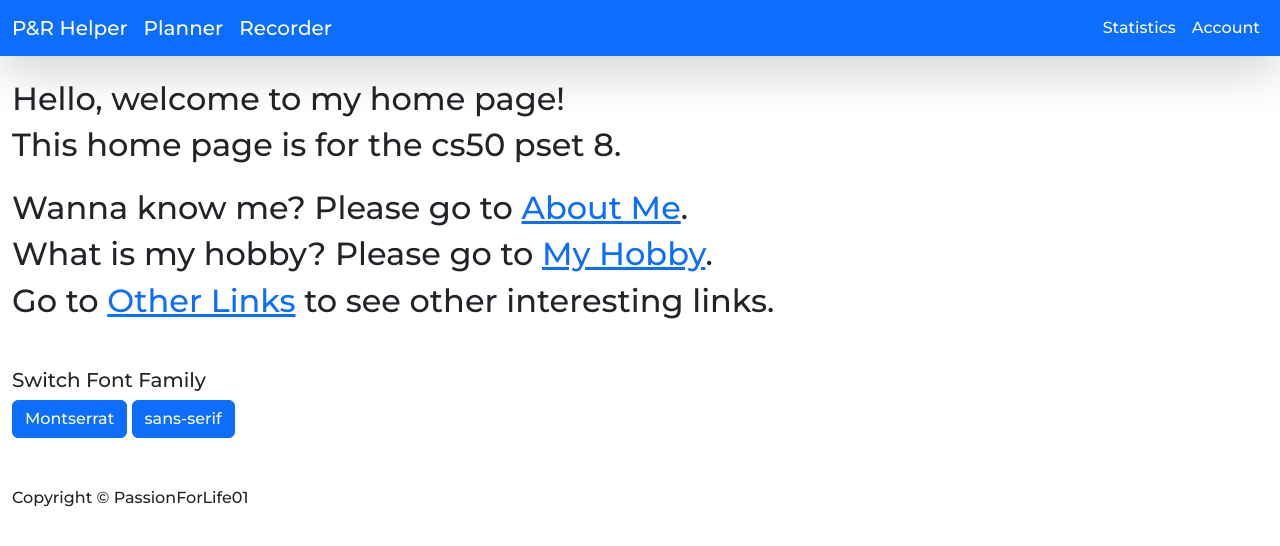
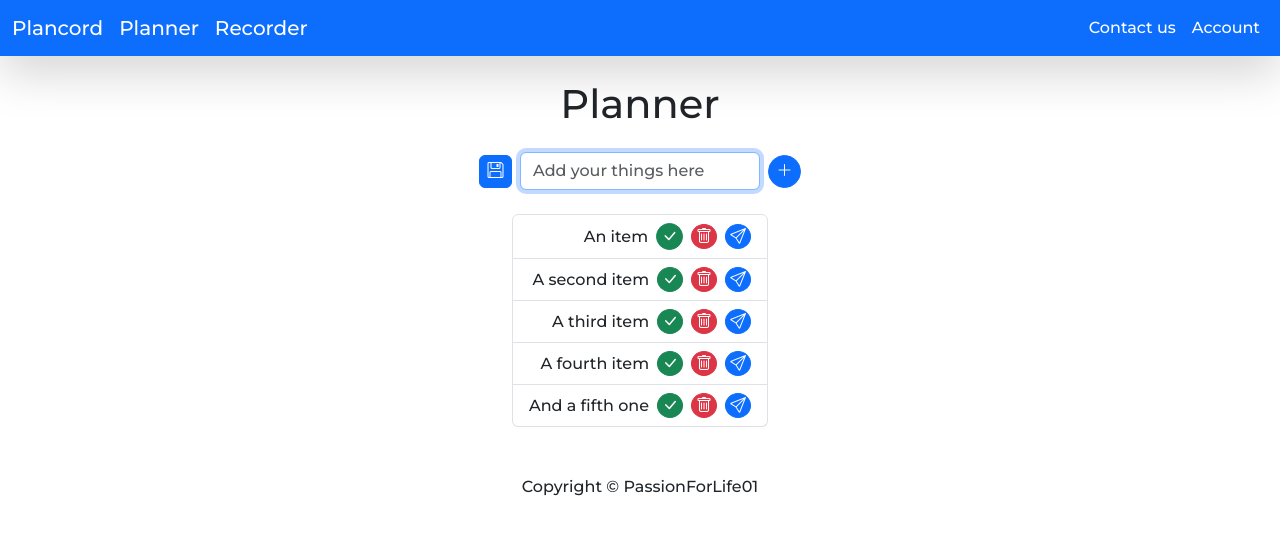
Before and after one commit to PassionForLife01/project, a plain HTML site: page planner.html in a window 1280 px wide. Drawn offline with nearby package versions, Linux system fonts and the light colour scheme.

Commit message:
Tweaked the front end page

```diff
--- a/planner.html
+++ b/planner.html
@@ -9,21 +9,31 @@
         <!-- Bootstrap -->
         <link href="https://cdn.jsdelivr.net/npm/bootstrap@5.3.3/dist/css/bootstrap.min.css" rel="stylesheet" integrity="sha384-QWTKZyjpPEjISv5WaRU9OFeRpok6YctnYmDr5pNlyT2bRjXh0JMhjY6hW+ALEwIH" crossorigin="anonymous">
         <script src="https://cdn.jsdelivr.net/npm/bootstrap@5.3.3/dist/js/bootstrap.bundle.min.js" integrity="sha384-YvpcrYf0tY3lHB60NNkmXc5s9fDVZLESaAA55NDzOxhy9GkcIdslK1eN7N6jIeHz" crossorigin="anonymous"></script>
+        <link rel="stylesheet" href="https://cdn.jsdelivr.net/npm/bootstrap-icons/font/bootstrap-icons.css">
 
         <!-- Google Font -->
         <link href="https://fonts.googleapis.com/css2?family=Montserrat:wght@500&display=swap" rel="stylesheet">
 
-        <!-- Custome Style -->
+        <!-- Custome Head Part -->
+        <script src="https://cdn.jsdelivr.net/npm/sortablejs@latest/Sortable.min.js"></script>
         <link href="/static/font.css" rel="stylesheet">
+        <link href="/static/button.css" rel="stylesheet">
         <link href="/static/planner.css" rel="stylesheet">
         <title>P&amp;R Helper : Planner</title>
+        <script>
+            document.addEventListener('DOMContentLoaded', function() {
+                new Sortable(plannedThings, {
+                    animation: 100,
+                })
+            })
+        </script>
     </head>
     <body class="custom-font-family">
         <!-- Navbar and Offcanvas -->
         <header>
             <nav class="navbar navbar-expand-lg shadow-lg bg-primary mb-4">
                 <div class="container-fluid">
-                    <a class="navbar-brand navbar-content-custom" href="./index.html">P&amp;R Helper</a>
+                    <a class="navbar-brand navbar-content-custom" href="./index.html">Plancord</a>
                     <a class="navbar-brand navbar-content-custom" href="./index.html">Planner</a>
                     <a class="navbar-brand navbar-content-custom" href="./index.html">Recorder</a>
                     <button class="navbar-toggler d-lg-none bg-white" type="button" data-bs-toggle="offcanvas" data-bs-target="#moblieMenu">
@@ -33,7 +43,7 @@
                     <div class="collapse navbar-collapse d-none d-lg-block" id="navbarContent">
                         <ul class="navbar-nav ms-auto">
                             <li class="nav-item">
-                                <a class="nav-link navbar-content-custom" href="./aboutme.html">Statistics</a>
+                                <a class="nav-link navbar-content-custom" href="./aboutme.html">Contact us</a>
                             </li>
                             <li class="nav-item">
                                 <a class="nav-link navbar-content-custom" href="./hobby.html">Account</a>
@@ -54,7 +64,7 @@
                 <div class="offcanvs-body">
                     <ul class="navbar-nav">
                         <li class="nav-item">
-                            <a class="nav-link offcanvas-content-custom" href="./aboutme.html">Statistics</a>
+                            <a class="nav-link offcanvas-content-custom" href="./aboutme.html">Contact Us</a>
                         </li>
                         <li class="nav-item">
                             <a class="nav-link offcanvas-content-custom" href="./hobby.html">Account</a>
@@ -65,31 +75,95 @@
         </header>
 
         <!-- Content -->
-        <main>
-            <div class="container-fluid mb-4">
-                <h2>Hello, welcome to my home page!</h2>
-
-                <h2>This home page is for the cs50 pset 8.</h2>
+        <main class="text-center">
+            <div class="container-fluid mt-3">
+                <h1>Planner</h1>
             </div>
 
-            <div class="container-fluid">
-                <h2>Wanna know me? Please go to <a href="./aboutme.html">About Me</a>.</h2>
-
-                <h2>What is my hobby? Please go to <a href="./hobby.html">My Hobby</a>.</h2>
-
-                <h2>Go to <a href="./links.html">Other Links</a> to see other interesting links.</h2>
+            <div class="container-fluid d-flex justify-content-center align-items-center mt-4">
+                <!-- <label for="thingInput" class="form-label">What are you going to do?</label> -->
+                <button class="btn btn-primary d-flex align-items-center justify-content-center me-2 dynamic-button" style="width: 33px; height: 33px;">
+                    <i class="bi bi-floppy"></i>
+                </button>
+                <input autocomplete="off" autofocus class="form-control" id="thingInput" name="thing" placeholder="Add your things here" type="text" style="width: 15rem;">
+                <button class="btn btn-primary rounded-circle d-flex align-items-center justify-content-center ms-2 dynamic-button" style="width: 33px; height: 33px;">
+                    <i class="bi bi-plus-lg"></i>
+                </button>
             </div>
 
-            <div class="container-fluid mt-5">
-                <h5>Switch Font Family</h5>
+            <div class="container-fluid d-flex flex-column mt-4">
+                <ul class="list-group mx-auto" id="plannedThings">
+                    <li class="list-group-item d-flex align-items-center justify-content-end">An item
+                        <button class="btn btn-success rounded-circle d-flex align-items-center justify-content-center ms-2 dynamic-button" style="width: 27px; height: 27px;">
+                            <i class="bi bi-check-lg"></i>
+                        </button>
 
-                <button class="btn btn-primary" type="button" onclick="switchFontFamily(event)">Montserrat</button>
-                <button class="btn btn-primary" type="button" onclick="switchFontFamily(event)">sans-serif</button>
+                        <button class="btn btn-danger rounded-circle d-flex align-items-center justify-content-center ms-2 dynamic-button" style="width: 25px; height: 25px;">
+                            <i class="bi bi-trash"></i>
+                        </button>
+
+                        <button class="btn btn-primary rounded-circle d-flex align-items-center justify-content-center ms-2 dynamic-button" style="width: 25px; height: 25px;">
+                            <i class="bi bi-send"></i>
+                        </button>
+                    </li>
+                    <li class="list-group-item d-flex align-items-center justify-content-end">A second item
+                        <button class="btn btn-success rounded-circle d-flex align-items-center justify-content-center ms-2 dynamic-button" style="width: 25px; height: 25px;">
+                            <i class="bi bi-check-lg"></i>
+                        </button>
+
+                        <button class="btn btn-danger rounded-circle d-flex align-items-center justify-content-center ms-2 dynamic-button" style="width: 25px; height: 25px;">
+                            <i class="bi bi-trash"></i>
+                        </button>
+
+                        <button class="btn btn-primary rounded-circle d-flex align-items-center justify-content-center ms-2 dynamic-button" style="width: 25px; height: 25px;">
+                            <i class="bi bi-send"></i>
+                        </button>
+                    </li>
+                    <li class="list-group-item d-flex align-items-center justify-content-end">A third item
+                        <button class="btn btn-success rounded-circle d-flex align-items-center justify-content-center ms-2 dynamic-button" style="width: 25px; height: 25px;">
+                            <i class="bi bi-check-lg"></i>
+                        </button>
+
+                        <button class="btn btn-danger rounded-circle d-flex align-items-center justify-content-center ms-2 dynamic-button" style="width: 25px; height: 25px;">
+                            <i class="bi bi-trash"></i>
+                        </button>
+
+                        <button class="btn btn-primary rounded-circle d-flex align-items-center justify-content-center ms-2 dynamic-button" style="width: 25px; height: 25px;">
+                            <i class="bi bi-send"></i>
+                        </button>
+                    </li>
+                    <li class="list-group-item d-flex align-items-center justify-content-end">A fourth item
+                        <button class="btn btn-success rounded-circle d-flex align-items-center justify-content-center ms-2 dynamic-button" style="width: 25px; height: 25px;">
+                            <i class="bi bi-check-lg"></i>
+                        </button>
+
+                        <button class="btn btn-danger rounded-circle d-flex align-items-center justify-content-center ms-2 dynamic-button" style="width: 25px; height: 25px;">
+                            <i class="bi bi-trash"></i>
+                        </button>
+
+                        <button class="btn btn-primary rounded-circle d-flex align-items-center justify-content-center ms-2 dynamic-button" style="width: 25px; height: 25px;">
+                            <i class="bi bi-send"></i>
+                        </button>
+                    </li>
+                    <li class="list-group-item d-flex align-items-center justify-content-end">And a fifth one
+                        <button class="btn btn-success rounded-circle d-flex align-items-center justify-content-center ms-2 dynamic-button" style="width: 25px; height: 25px;">
+                            <i class="bi bi-check-lg"></i>
+                        </button>
+
+                        <button class="btn btn-danger rounded-circle d-flex align-items-center justify-content-center ms-2 dynamic-button" style="width: 25px; height: 25px;">
+                            <i class="bi bi-trash"></i>
+                        </button>
+
+                        <button class="btn btn-primary rounded-circle d-flex align-items-center justify-content-center ms-2 dynamic-button" style="width: 25px; height: 25px;">
+                            <i class="bi bi-send"></i>
+                        </button>
+                    </li>
+                </ul>
             </div>
         </main>
 
 
-        <footer>
+        <footer class="text-center">
             <div class="container-fluid mt-5">
                 Copyright &#169; PassionForLife01
             </div>
--- /dev/null
+++ b/static/button.css
@@ -0,0 +1,14 @@
+.dynamic-button
+{
+    transition: all 0.2s ease-in-out;
+}
+
+.dynamic-button:hover
+{
+    transform: scale(1.10);
+}
+
+.dynamic-button:active
+{
+    transform: scale(0.90);
+}
```
Also changed, not shown: static/planner.css (line endings or trailing spaces).
